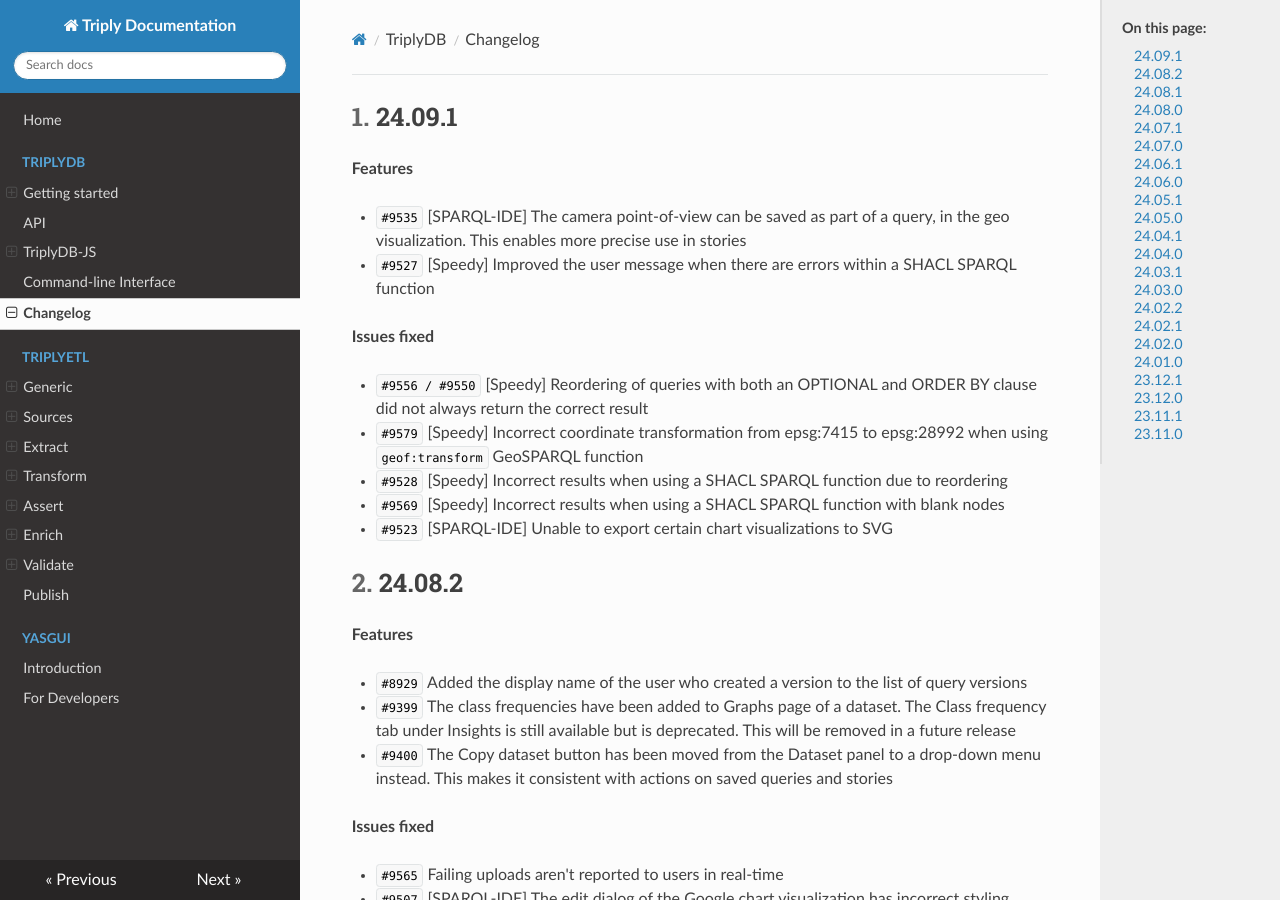
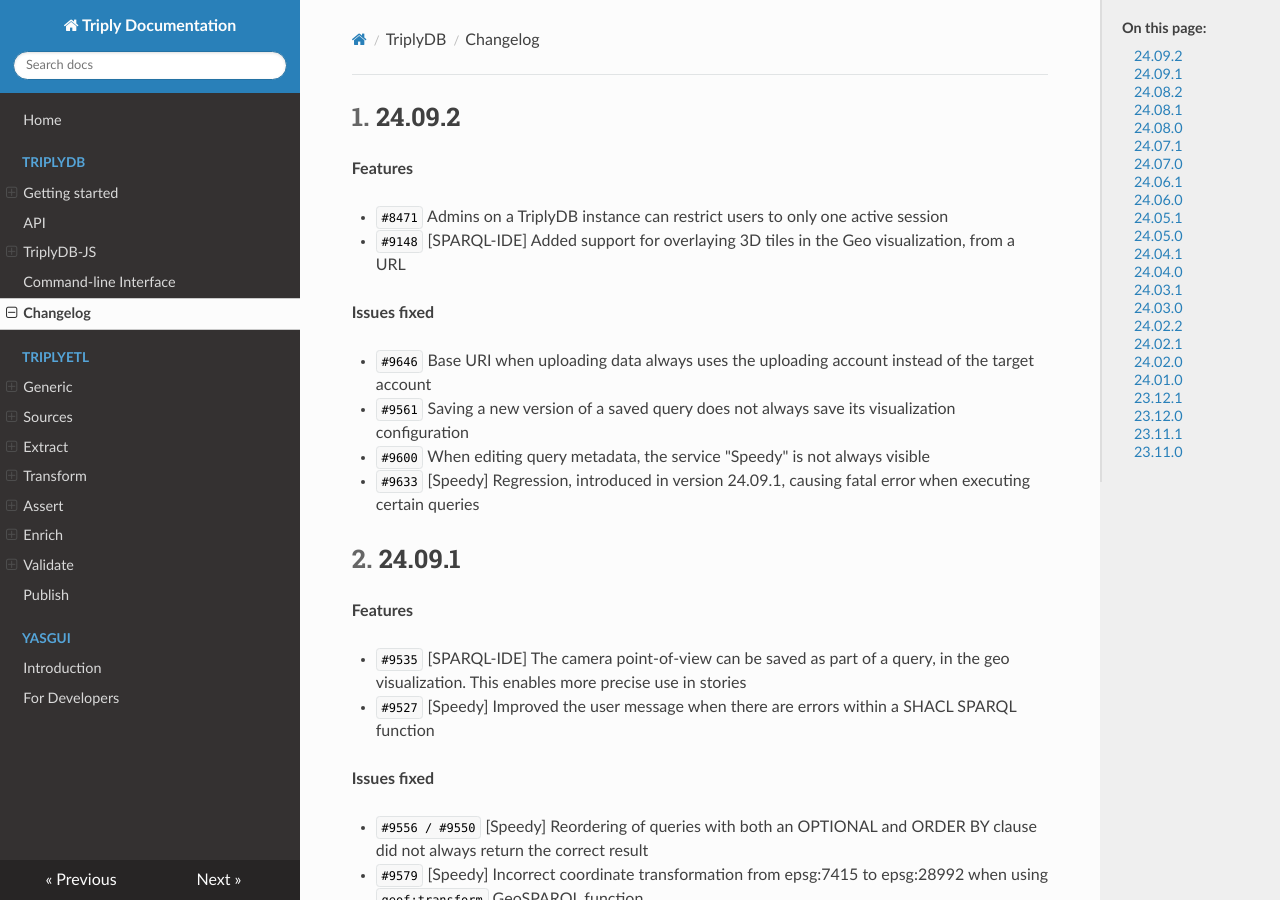
Before and after one commit to TriplyDB/Documentation, an MkDocs documentation site: the page built from docs/triplydb-changelog/index.md, in a window 1280 px wide and 900 px high. Built offline with MkDocs 1.6.1, drawn with Linux system fonts in a browser that asks for light colours.

Commit message:
Updated changelog for TriplyDB 24.09.2

```diff
--- a/docs/triplydb-changelog/index.md
+++ b/docs/triplydb-changelog/index.md
@@ -4,6 +4,20 @@
 ---
 
 [TOC]
+
+## 24.09.2 {#24.09.2}
+
+**Features**
+
+- `#8471` Admins on a TriplyDB instance can restrict users to only one active session
+- `#9148` [SPARQL-IDE] Added support for overlaying 3D tiles in the Geo visualization, from a URL
+
+**Issues fixed**
+
+- `#9646` Base URI when uploading data always uses the uploading account instead of the target account
+- `#9561` Saving a new version of a saved query does not always save its visualization configuration
+- `#9600` When editing query metadata, the service "Speedy" is not always visible
+- `#9633` [Speedy] Regression, introduced in version 24.09.1, causing fatal error when executing certain queries
 
 ## 24.09.1 {#24.09.1}
 
```
